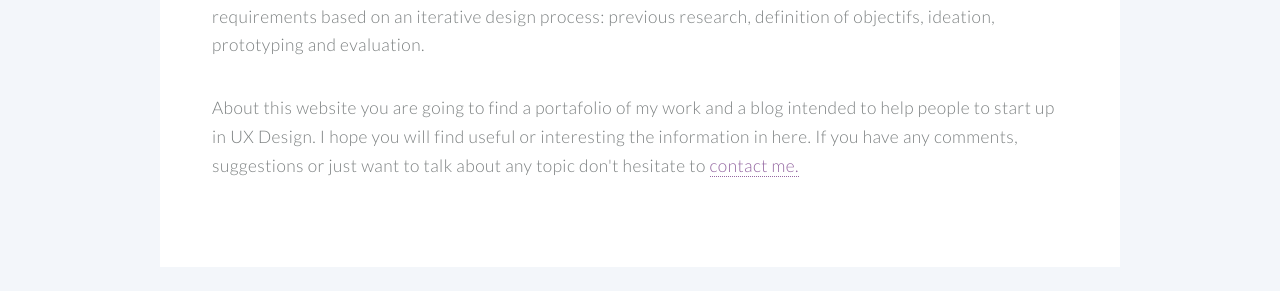
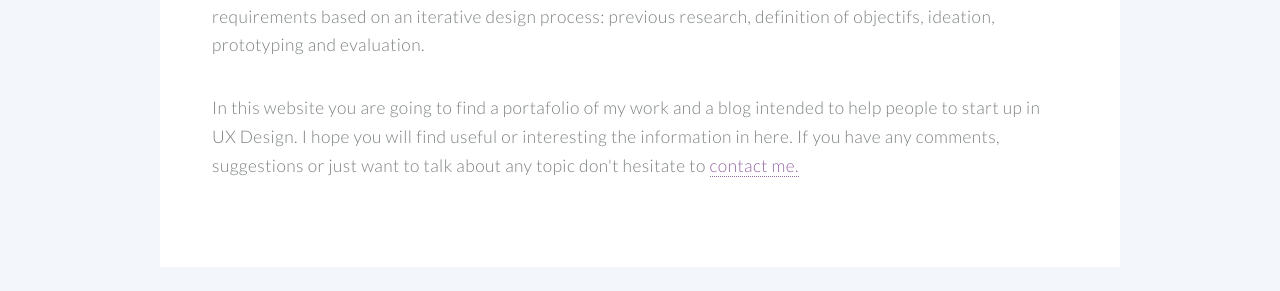
Before and after one commit to claucvk/claucvk.github.io, a Jekyll site: the page built from about/index.html, in a window 1280 px wide and 900 px high, scrolled down 538 px. Shown: the part 163-454 px from the top of the window. Built offline with Jekyll 4.4.1, drawn with Linux system fonts in a browser that asks for light colours.

Commit message:
update about

```diff
--- a/about/index.html
+++ b/about/index.html
@@ -35,7 +35,7 @@ permalink: /about/
 										At work, I keep a balance between the enterprise's requirements and the user's needs in order to create effective and enjoyable user experiences. The user centered design approach guide my practice. I define the product or service requirements based on an iterative design process: previous research, definition of objectifs, ideation, prototyping and evaluation.
 									</p>
 						            <p>
-										About this website you are going to find a portafolio of my work and a blog intended to help people to start up in UX Design. I hope you will find useful or interesting the information in here. If you have any comments, suggestions or just want to talk about any topic don't hesitate to <a href="/contact/" class="btn btn-theme">contact me.</a>
+										In this website you are going to find a portafolio of my work and a blog intended to help people to start up in UX Design. I hope you will find useful or interesting the information in here. If you have any comments, suggestions or just want to talk about any topic don't hesitate to <a href="/contact/" class="btn btn-theme">contact me.</a>
 									</p>
 
 								</section>
```
